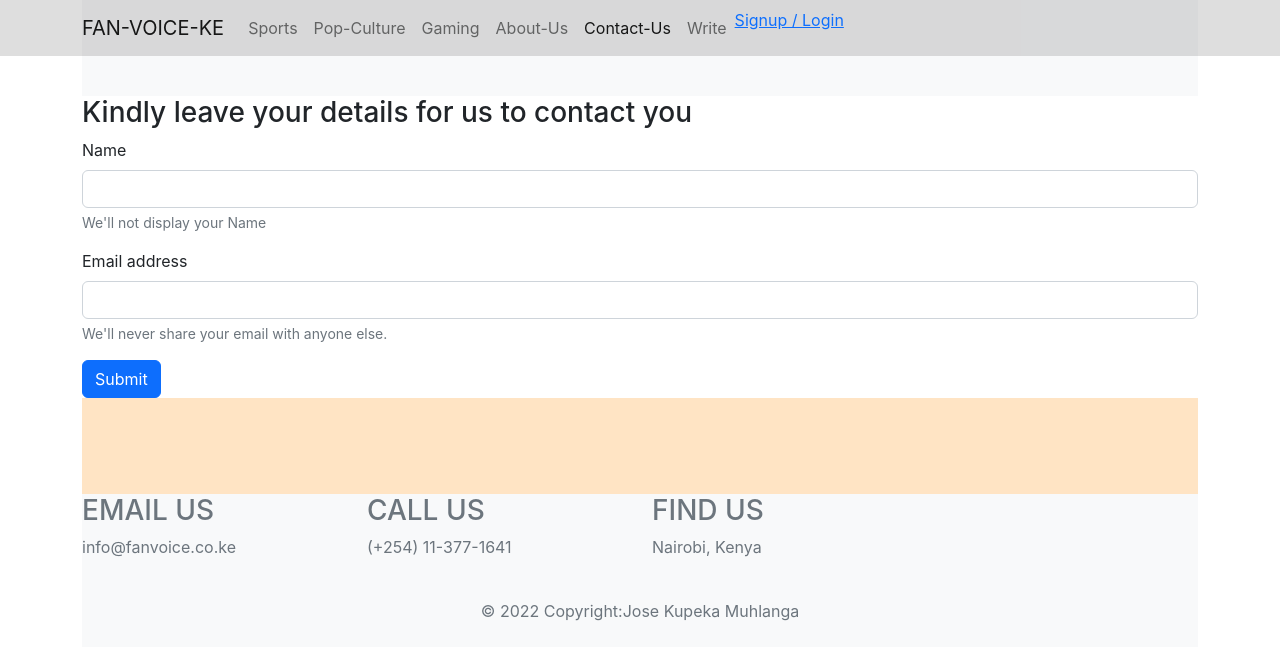
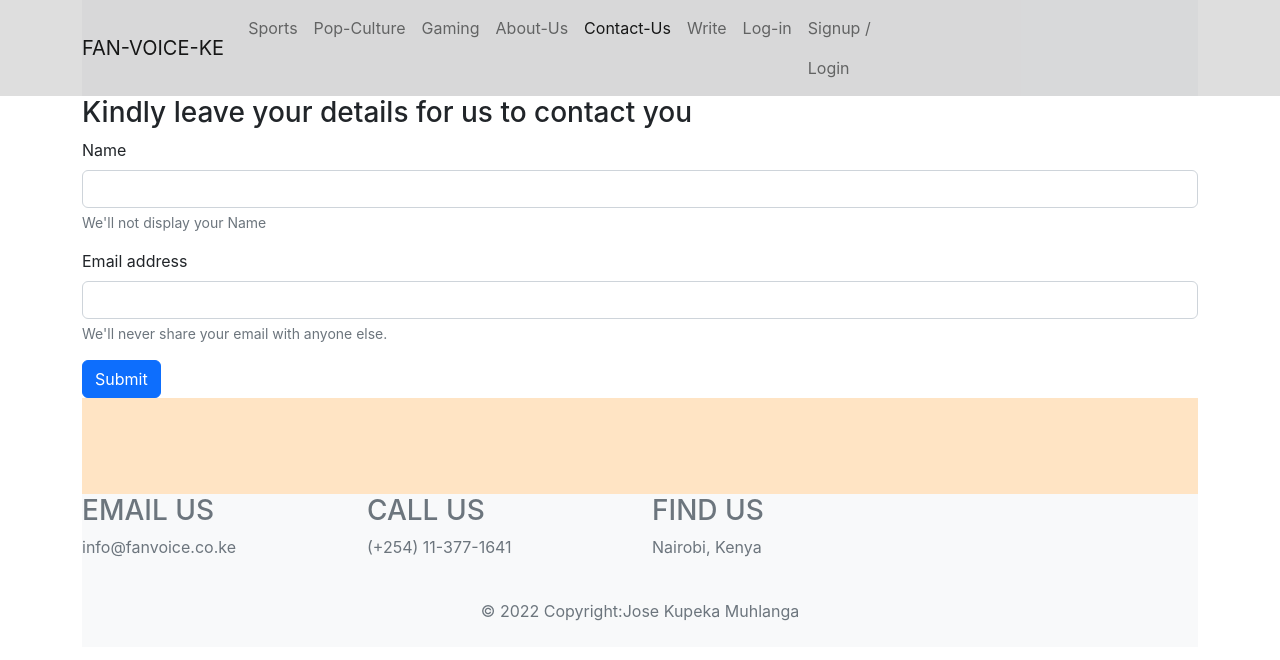
Before and after one commit to JMuhlanga/fan-voice, a React (Create React App) app: page /contact in a window 1280 px wide. Shown: the top 660 px of the page. Built offline with nearby package versions, Linux system fonts and the light colour scheme; no server answers.

Commit message:
Some additions

```diff
--- a/src/App.js
+++ b/src/App.js
@@ -46,6 +46,8 @@ function App() {
           <Route path="/about" element={<AboutUs />} />
           <Route path="/write" element={<Write userProp={user} />} />
           <Route path="/contact" element={<ContactUs />} />
+          <Route path="/login" element= {<Login/>}/>
+          <Route path="/signup" element={<Signup />} />
           {Auth(user) }
         </Routes>
         <Footer />
--- a/src/components/Button.js
+++ b/src/components/Button.js
@@ -18,10 +18,12 @@ function Button({user, setUser}){
             <button onClick={handleLogoutClick} className="button3">Logout</button>
             ) : (
                 <>
-                <div id="sign-login">
-                    <NavLink to="/signup">Signup  / </NavLink>
-                    <NavLink to="/login"> Login</NavLink>
-                </div>
+                    <li className="nav-item">
+                        <NavLink className="nav-link" to="/signup">Signup  / </NavLink>
+                    </li>
+                    <li className="nav-item">
+                        <NavLink className="nav-link" to="/login"> Login</NavLink>
+                    </li>
                 </>
             )}
         </div>
--- a/src/components/Login.js
+++ b/src/components/Login.js
@@ -33,33 +33,36 @@ function Login({ onLogin, signup }){
     return(
         <>
             <div className="container">
+                <div className="album py-5 bg-light"></div>
                 <div className="reg-form">
                     <form onSubmit={handleSubmit} className="login-form">
 
                         <h2>Sign-In</h2>
 
-                        <label htmlFor="username">Username:</label>
+                        <label className="form-label" htmlFor="username">Username:</label>
                         <input
                         type="text"
                         id="username"
+                        className="form-control"
                         autoComplete="off"
                         placeholder=" Please enter your username..."
                         value={username}
                         onChange={(e) => setUsername(e.target.value)}
                         />
 
-                        <label htmlFor="password">Password:</label>
+                        <label className="form-label" htmlFor="password">Password:</label>
 
                         <input
                             type="password"
                             id="password"
                             autoComplete="current-password"
+                            className="form-control"
                             placeholder=" Please enter your password..."
                             value={password}
                             onChange={(e) => setPassword(e.target.value)}
                         />
 
-                        <button type="submit">Login</button>
+                        <button type="submit" className="btn btn-primary">Login</button>
 
                         <p>
                         Dont't Have an Account? Sign Up below
--- a/src/components/NavBar.js
+++ b/src/components/NavBar.js
@@ -53,8 +53,10 @@ function NavBar({user, setUser}){
                             </li>
 
                             <li className="nav-item">
-                                {<Button user={user} setUser={setUser}/>}
+                                <NavLink className="nav-link" to="/login">Log-in</NavLink>
                             </li>
+                            {<Button user={user} setUser={setUser}/>}
+
                         </ul>
                     </div>
 
```
